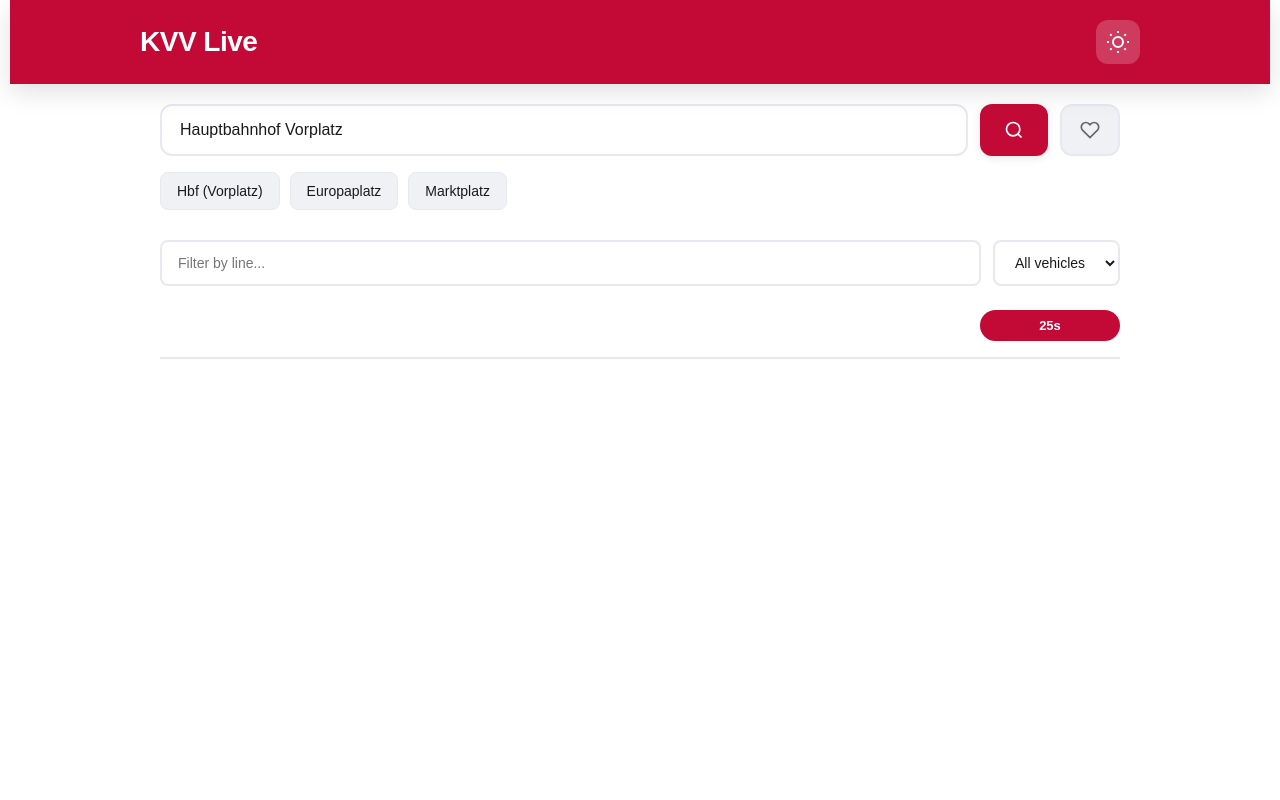
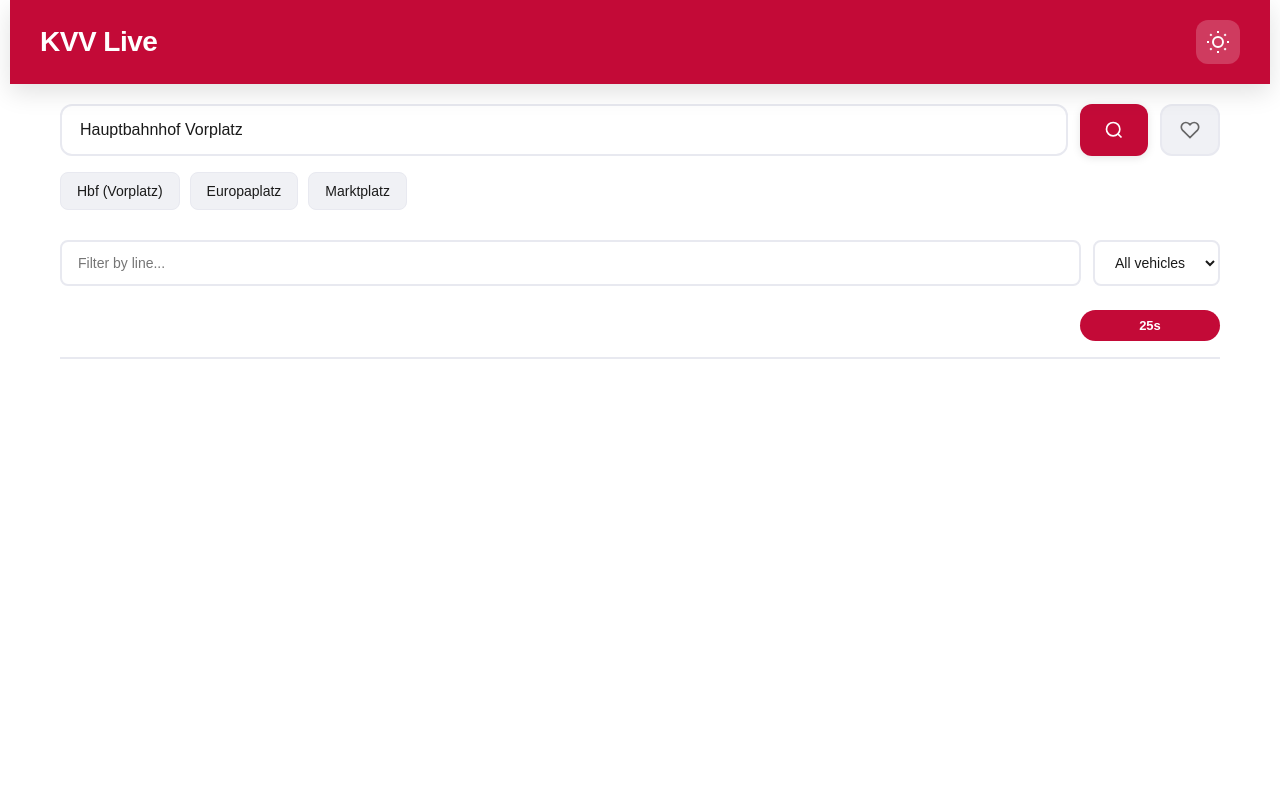
Before and after one commit to Fuad-R/KVV_Tracker_Webapp, a Flask app: page / in a window 1280 px wide. Run offline with Flask 3, Linux system fonts and the light colour scheme.

Commit message:
Increase max-width for header and main content to improve layout scalability

```diff
--- a/static/style.css
+++ b/static/style.css
@@ -63,8 +63,8 @@ body {
 }
 
 .header-content {
-    max-width: 1000px;
-    margin: 0 auto;
+    max-width: 1200px;
+    margin:  auto;
     display: flex;
     justify-content: space-between;
     align-items: center;
@@ -122,7 +122,7 @@ body.dark-mode .moon-icon {
 
 .main-content {
     flex: 1;
-    max-width: 1000px;
+    max-width: 1200px;
     width: 100%;
     margin: 0 auto;
     padding: 20px;
```
